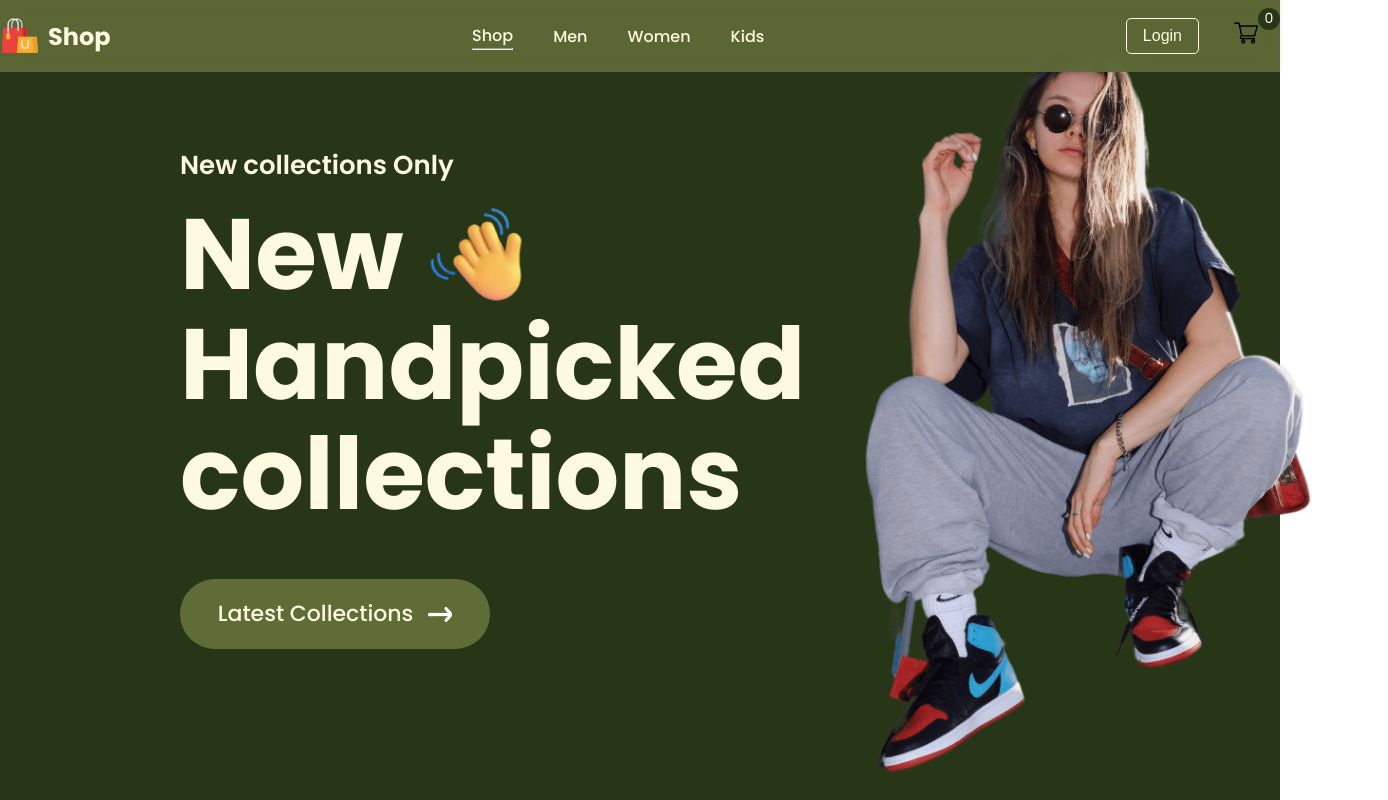
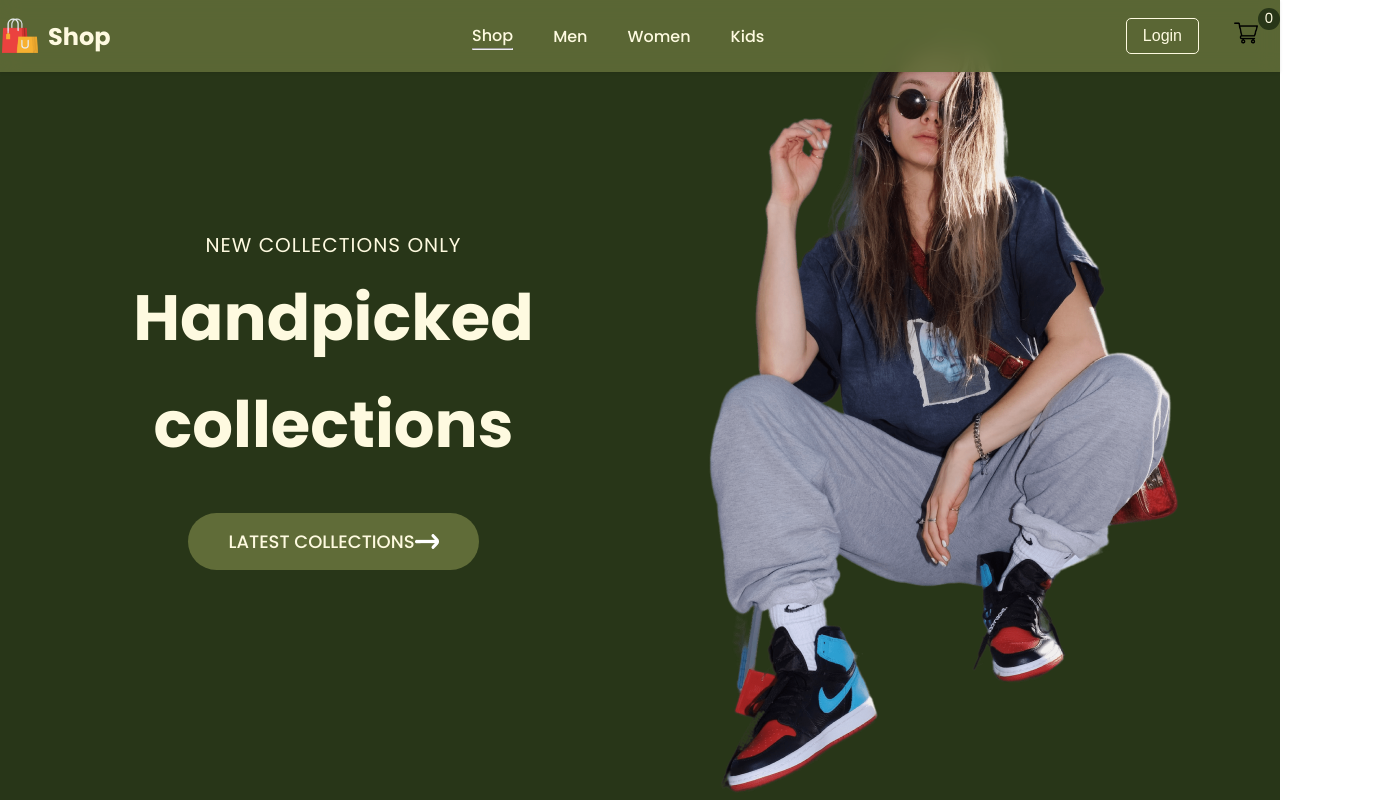
Before and after one commit to Vishnudas2003/Soubhagya-clothing, a React (Create React App) app in the folder frontend/: page / in a window 1280 px wide. Shown: the top 800 px of the page, 1388 px wide, since content can reach past the window. Built offline with nearby package versions, Linux system fonts and the light colour scheme.

Commit message:
edited the hero css

```diff
--- a/frontend/src/Components/Hero/Hero.css
+++ b/frontend/src/Components/Hero/Hero.css
@@ -1,58 +1,61 @@
 /* Hero.css */
 .hero {
-    height: 100vh;
+    height: 100vh; /* Full viewport height */
     display: flex;
+    justify-content: center; /* Center the content horizontally */
+    align-items: center; /* Center the content vertically */
     background-color: #283618; /* Deep Olive background */
     color: #fefae0; /* Soft Cream text */
+    text-align: center; /* Center align text */
+    padding: 0 20px; /* Add some side padding for mobile responsiveness */
+    position: relative; /* To handle any possible overlay or positioning */
+    overflow: hidden; /* To handle any overflowing content */
 }
 
 .hero-left {
-    flex: 1;
     display: flex;
     flex-direction: column;
-    justify-content: center;
+    align-items: center; /* Center content horizontally */
+    justify-content: center; /* Center content vertically */
     gap: 20px;
-    padding-left: 180px;
-    line-height: 1.1;
+    max-width: 800px; /* Constrain the width to make it centered and readable */
+    margin: auto;
 }
 
 .hero-left h2 {
-    font-size: 26px;
+    font-size: 20px; /* Smaller, subtle subheading */
     color: #fefae0; /* Soft Cream text */
-    font-weight: 600;
+    font-weight: 400; /* Light font-weight for a modern look */
+    text-transform: uppercase; /* Apple-style uppercase text */
+    letter-spacing: 1px; /* Add spacing between letters */
 }
 
 .hero-left p {
     color: #fefae0; /* Soft Cream text */
-    font-size: 100px;
-    font-weight: 700;
+    font-size: 64px; /* Large, impactful font size */
+    font-weight: 700; /* Bold font for emphasis */
+    line-height: 1.2; /* Adjust line height for better readability */
+    margin-bottom: 30px; /* Space below the heading */
 }
 
 .hero-hand-icon {
-    display: flex;
-    align-items: center;
-    gap: 20px;
-}
-
-.hero-hand-icon img {
-    width: 105px;
+    display: none; /* Optional: Hiding this if you want a simpler look */
 }
 
 .hero-latest-btn {
-    display: flex;
+    display: inline-flex;
     justify-content: center;
     align-items: center;
-    gap: 15px;
-    width: 310px;
-    height: 70px;
-    border-radius: 75px;
-    margin-top: 30px;
-    background: #606c38; /* Dark Green background for the button */
+    padding: 15px 40px; /* Adjust padding for a sleek button */
+    border-radius: 50px; /* Rounded corners for a modern look */
+    background: #606c38; /* Dark Green background */
     color: #fefae0; /* Soft Cream text */
-    font-size: 22px;
+    font-size: 18px;
     font-weight: 500;
+    text-transform: uppercase; /* Consistent uppercase for buttons */
     transition: background-color 0.3s ease, color 0.3s ease;
     cursor: pointer;
+    border: none;
 }
 
 .hero-latest-btn:hover {
@@ -61,8 +64,21 @@
 }
 
 .hero-right {
-    flex: 1;
-    display: flex;
-    justify-content: center;
-    align-items: center;
+    display: none; /* Hiding the right section to keep the focus on text and button */
 }
+
+/* Media Query for Smaller Screens */
+@media (max-width: 768px) {
+    .hero-left h2 {
+        font-size: 16px; /* Reduce size for smaller screens */
+    }
+
+    .hero-left p {
+        font-size: 48px; /* Adjust headline size for mobile */
+    }
+
+    .hero-latest-btn {
+        padding: 10px 30px; /* Adjust button padding for mobile */
+        font-size: 16px; /* Reduce button text size */
+    }
+}
```
